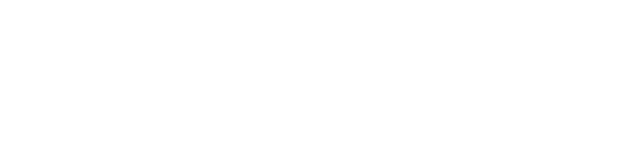
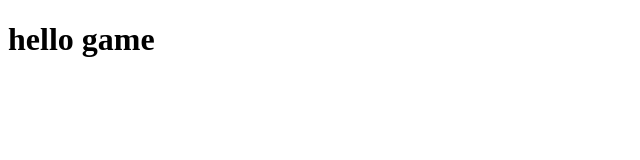
Before and after one commit to AlexViking/Javascript-game, a plain HTML site: page index.html in a window 1280 px wide. Shown: the whole page, without its empty margins (0-640 px from the left). Drawn offline with Linux system fonts and the light colour scheme.

Commit message:
hello text was added to html file

```diff
--- a/index.html
+++ b/index.html
@@ -8,7 +8,7 @@
 </head>
 
 <body>
-
+	<h1>hello game</h1>
 </body>
 
 </html>
```
